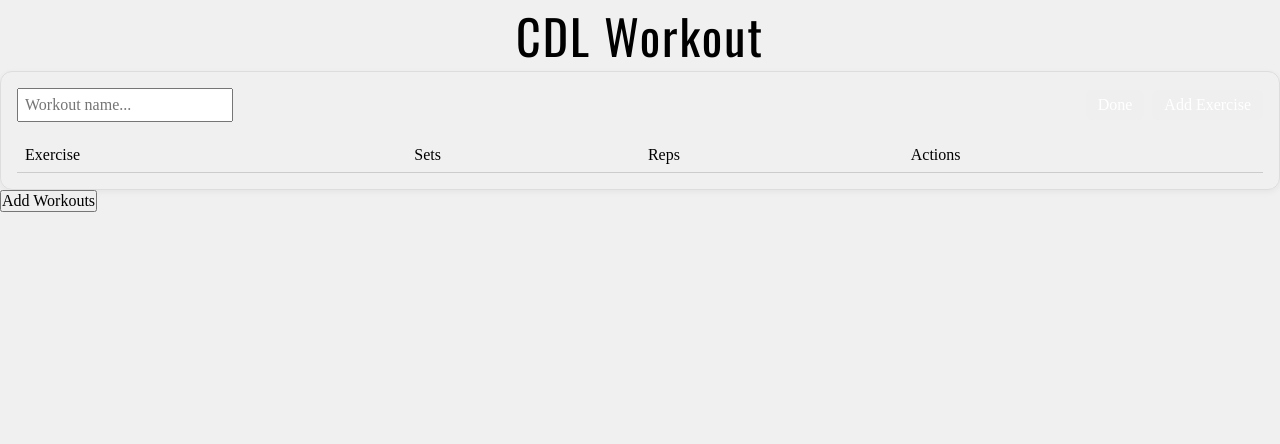
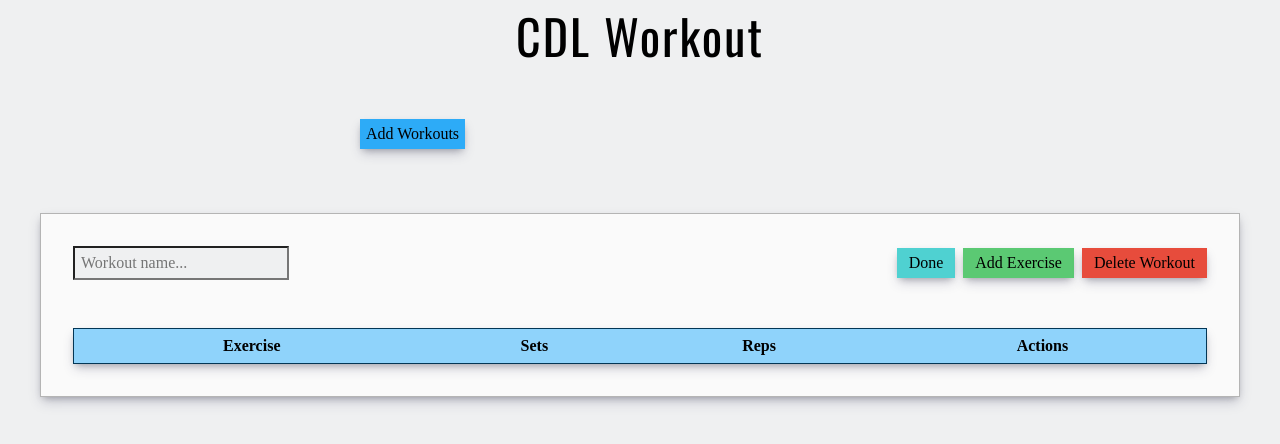
Before and after one commit to callum-laing/cdl-workout, a Vue app: page / in a window 1280 px wide. Both pictures are taken after a click on the button "Add Workouts". Shown: the top 444 px of the page. Built offline with nearby package versions, Linux system fonts and the light colour scheme; a web font is replaced by a local one.

Commit message:
updated styling

```diff
--- a/src/App.vue
+++ b/src/App.vue
@@ -7,18 +7,26 @@ const workouts = ref([])
 const addWorkout = () => {
   workouts.value.push({ id: crypto.randomUUID(), name: '', exercises: [] })
 }
+
+const removeWorkout = (id) => {
+  workouts.value = workouts.value.filter((w) => w.id !== id)
+}
 </script>
 
 <template>
   <header>
     <h1>CDL Workout</h1>
   </header>
+  <div class="add-workout-container">
+    <button @click="addWorkout">Add Workouts</button>
+  </div>
+
   <workout-item
     v-for="(workout, index) in workouts"
     :workout="workout"
     @update:workout="($event) => (workouts[index] = $event)"
+    @remove="removeWorkout"
   />
-  <button @click="addWorkout">Add Workouts</button>
 </template>
 
 <style scoped>
@@ -34,4 +42,29 @@ h1 {
   font-weight: 400;
   font-style: normal;
 }
+
+button {
+  padding: 5px;
+  margin: 2rem;
+  background: #2dabf7;
+  border: 1px solid #2dabf7;
+  transition: 0.1s ease-in;
+  box-shadow:
+    rgba(50, 50, 93, 0.25) 0px 6px 12px -2px,
+    rgba(0, 0, 0, 0.3) 0px 3px 7px -3px;
+}
+
+button:hover {
+  cursor: pointer;
+  background: #033655;
+  border: 1px solid #033655;
+  box-shadow: none;
+  color: white;
+}
+
+.add-workout-container {
+  display: flex;
+  justify-content: flex-start;
+  margin: 1rem 20.5rem;
+}
 </style>
--- a/src/assets/main.css
+++ b/src/assets/main.css
@@ -16,7 +16,6 @@
 /* dark mode user-agent-styles */
 /* improves punctuation in supported browsers */
 html {
-  color-scheme: dark light;
   hanging-punctuation: first last;
 }
 
@@ -25,8 +24,7 @@ body {
   min-height: 100svh;
   font-family: "Quattrocento", serif;
   color: black;
-  background-color: rgba(240, 240, 240);
-  ;
+  background-color: #eff0f1
 }
 
 /* responsive images/videos */
@@ -56,3 +54,7 @@ li {
   max-width: var(--p-max-width, 65ch);
   text-wrap: pretty;
 }
+
+input {
+  background-color: #eff0f1;
+}
--- a/src/components/DaySummary.vue
+++ b/src/components/DaySummary.vue
@@ -114,7 +114,6 @@ const toggleEdit = (dayIndex) => {
 .summary {
   border: 1px solid rgb(180, 180, 180);
   background: #fff;
-  border-radius: 5px;
   padding: 2rem;
 }
 
--- a/src/components/ExerciseItem.vue
+++ b/src/components/ExerciseItem.vue
@@ -56,19 +56,33 @@ const emit = defineEmits(['remove'])
 
 <style scoped>
 .exercises-container {
-  overflow-x: auto;
+  padding: 1rem;
 }
 
 table {
   width: 100%;
   border-collapse: collapse;
   text-align: left;
+  border: 1px solid #033655;
+  background-color: #8fd3fb;
+  box-shadow:
+    rgba(50, 50, 93, 0.25) 0px 6px 12px -2px,
+    rgba(0, 0, 0, 0.3) 0px 3px 7px -3px;
 }
 
 th,
 td {
-  border-bottom: 1px solid #ccc;
   padding: 8px;
+  text-align: center;
+}
+
+th {
+  font-weight: 600;
+}
+
+td {
+  border-top: 1px solid #033655;
+  border-bottom: 1px solid #033655;
 }
 
 input {
@@ -81,11 +95,14 @@ input {
   color: white;
   border: none;
   padding: 4px 8px;
-  border-radius: 4px;
   cursor: pointer;
+  box-shadow:
+    rgba(50, 50, 93, 0.25) 0px 6px 12px -2px,
+    rgba(0, 0, 0, 0.3) 0px 3px 7px -3px;
 }
 
 .remove-btn:hover {
   background: #c0392b;
+  box-shadow: none;
 }
 </style>
--- a/src/components/WorkoutItem.vue
+++ b/src/components/WorkoutItem.vue
@@ -2,12 +2,15 @@
 import { ref } from 'vue'
 import ExerciseItem from './ExerciseItem.vue'
 
+const emit = defineEmits(['remove'])
 const model = defineModel('workout')
 
 const editWorkout = ref(true)
 const toggleWorkoutEdit = () => {
   editWorkout.value = !editWorkout.value
 }
+
+const removeWorkout = () => emit('remove', model.value.id)
 
 const addExercise = () => {
   model.value.exercises.push({
@@ -37,7 +40,8 @@ const removeExercise = (index) => {
         <button @click="toggleWorkoutEdit">
           {{ editWorkout ? 'Done' : 'Edit Workout' }}
         </button>
-        <button v-if="editWorkout" @click="addExercise">Add Exercise</button>
+        <button v-if="editWorkout" @click="addExercise" class="ex-btn">Add Exercise</button>
+        <button v-if="editWorkout" @click="removeWorkout" class="delete-btn">Delete Workout</button>
       </div>
     </div>
 
@@ -53,11 +57,16 @@ const removeExercise = (index) => {
 .workout-container {
   display: flex;
   flex-direction: column;
+  margin: 2rem auto;
   gap: 1rem;
-  border: 1px solid #ddd;
+  border: 1px solid rgb(180, 180, 180);
   padding: 1rem;
-  border-radius: 12px;
   box-shadow: 0 2px 6px rgba(0, 0, 0, 0.05);
+  max-width: 1200px;
+  background-color: rgb(250, 250, 250);
+  box-shadow:
+    rgba(50, 50, 93, 0.25) 0px 6px 12px -2px,
+    rgba(0, 0, 0, 0.3) 0px 3px 7px -3px;
 }
 
 .workout-header {
@@ -66,6 +75,11 @@ const removeExercise = (index) => {
   align-items: center;
   flex-wrap: wrap;
   gap: 0.5rem;
+  padding: 1rem;
+}
+
+.workout-header > h2 {
+  font-size: 2rem;
 }
 
 .button-group {
@@ -74,16 +88,39 @@ const removeExercise = (index) => {
 }
 
 button {
-  color: white;
   border: none;
   padding: 6px 12px;
-  border-radius: 6px;
   cursor: pointer;
   transition: 0.2s;
+  background: rgba(79, 209, 209);
+  box-shadow:
+    rgba(50, 50, 93, 0.25) 0px 6px 12px -2px,
+    rgba(0, 0, 0, 0.3) 0px 3px 7px -3px;
+}
+
+button:hover {
+  background: rgba(59, 189, 189);
+  box-shadow: none;
 }
 
 input {
   padding: 6px;
   font-size: 1rem;
 }
+
+.ex-btn {
+  background: rgb(91, 201, 115);
+}
+
+.ex-btn:hover {
+  background: rgb(71, 181, 95);
+}
+
+.delete-btn {
+  background: #e74c3c;
+}
+
+.delete-btn:hover {
+  background: #c0392b;
+}
 </style>
--- a/src/components/WorkoutsHeader.vue
+++ b/src/components/WorkoutsHeader.vue
@@ -19,7 +19,6 @@
   font-weight: bold;
   background-color: #ffff;
   border: 1px solid rgb(160, 160, 160);
-  border-radius: 5px;
   color: black;
 }
 
```
